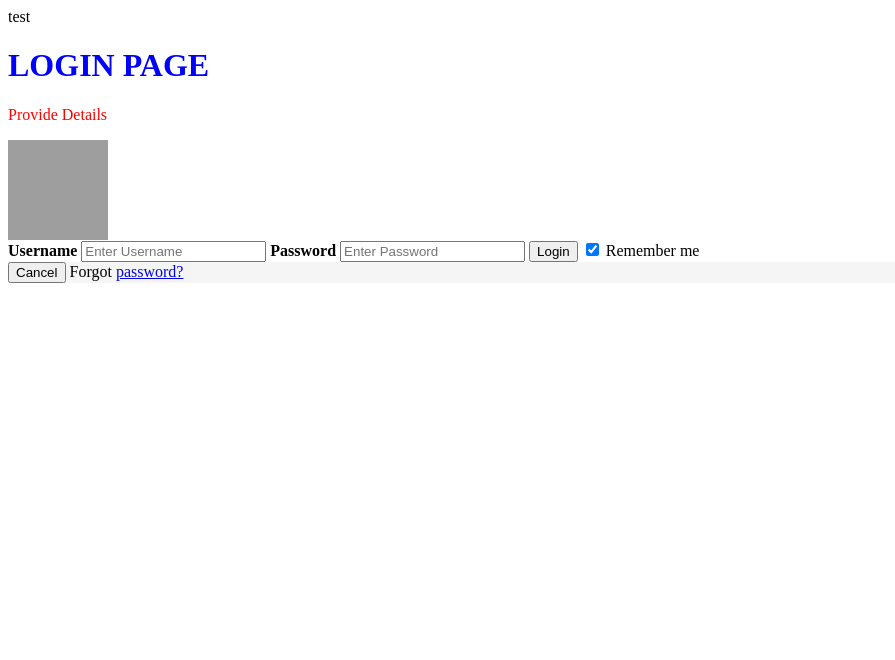
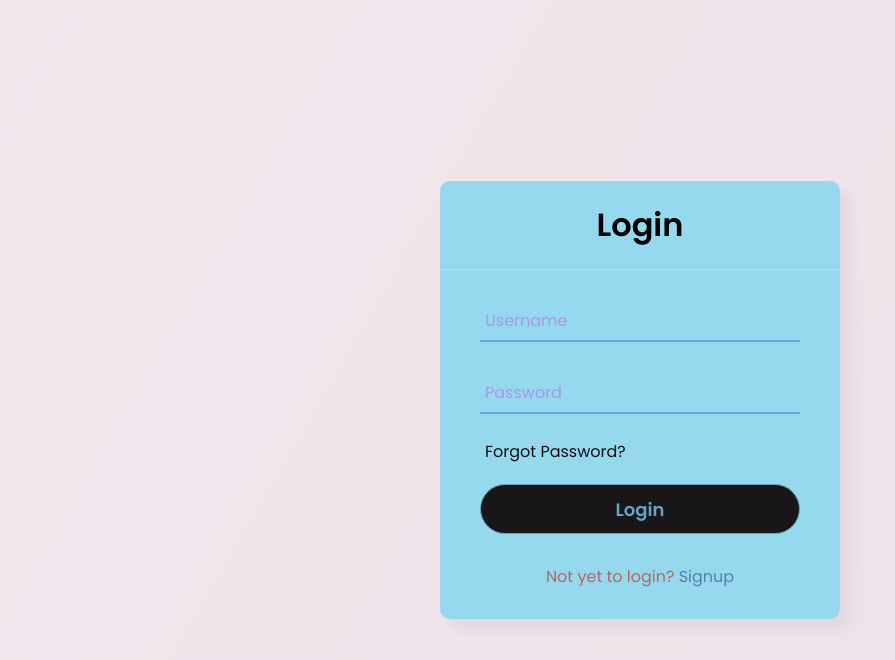
Before and after one commit to Harsha79/PersonalProject, a plain HTML site: page login.html in a window 1280 px wide. Shown: the whole page, without its empty margins (0-895 px from the left). Drawn offline with Linux system fonts and the light colour scheme; grey boxes are pictures that could not be loaded.

Commit message:
my first login page

```diff
--- /dev/null
+++ b/login.css
@@ -0,0 +1,113 @@
+@import url('https://fonts.googleapis.com/css2?family=Noto+Sans:wght@700&family=Poppins:wght@400;500;600&display=swap');
+*{
+  margin: 0;
+  padding: 0;
+  box-sizing: border-box;
+  font-family: "Poppins", sans-serif;
+}
+body{
+  margin: 0;
+  padding: 0;
+  background: linear-gradient(120deg,#f0e6ec, #ece1e8);
+  height: 100vh;
+  overflow: hidden;
+}
+.center{
+  position: absolute;
+  top: 50%;
+  left: 50%;
+  transform: translate(-50%, -50%);
+  width: 400px;
+  background: rgb(150, 217, 238);
+  border-radius: 10px;
+  box-shadow: 10px 10px 15px rgba(37, 25, 82, 0.05);
+}
+.center h1{
+  text-align: center;
+  padding: 20px 0;
+  border-bottom: 1px solid rgb(192, 219, 235);
+}
+.center form{
+  padding: 0 40px;
+  box-sizing: border-box;
+}
+form .txt_field{
+  position: relative;
+  border-bottom: 2px solid #69a3da;
+  margin: 30px 0;
+}
+.txt_field input{
+  width: 100%;
+  padding: 0 5px;
+  height: 40px;
+  font-size: 16px;
+  border: none;
+  background: none;
+  outline: none;
+}
+.txt_field label{
+  position: absolute;
+  top: 50%;
+  left: 5px;
+  color: #ae95e9;
+  transform: translateY(-50%);
+  font-size: 16px;
+  pointer-events: none;
+  transition: .5s;
+}
+.txt_field span::before{
+  content: '';
+  position: absolute;
+  top: 40px;
+  left: 0;
+  width: 0%;
+  height: 2px;
+  background: #11b86a;
+  transition: .5s;
+}
+.txt_field input:focus ~ label,
+.txt_field input:valid ~ label{
+  top: -5px;
+  color: #0d110f;
+}
+.txt_field input:focus ~ span::before,
+.txt_field input:valid ~ span::before{
+  width: 100%;
+}
+.pass{
+  margin: -5px 0 20px 5px;
+  color: #0d110e;
+  cursor: pointer;
+}
+.pass:hover{
+  text-decoration: underline;
+}
+input[type="submit"]{
+  width: 100%;
+  height: 50px;
+  border: 1px solid;
+  background: #181617;
+  border-radius: 25px;
+  font-size: 18px;
+  color: #64a3ca;
+  font-weight: 700;
+  cursor: pointer;
+  outline: none;
+}
+input[type="submit"]:hover{
+  border-color: #4daf6a;
+  transition: .5s;
+}
+.signup_link{
+  margin: 30px 0;
+  text-align: center;
+  font-size: 16px;
+  color: #b66565;
+}
+.signup_link a{
+  color: #4e83a7;
+  text-decoration: none;
+}
+.signup_link a:hover{
+  text-decoration: underline;
+}
--- a/login.html
+++ b/login.html
@@ -1,32 +1,31 @@
-<html>
-<body>
-test
-<h1 style="color:blue;">LOGIN PAGE</h1>
-
-<p style="color:red;">Provide Details</p>
-<form action="action_page.php" method="post">
-    <div class="imgcontainer">
-      <img    align="middle" src="http://wallpapercave.com/wp/wp1831078.jpg" width="100" height="100" alt="Avatar" class="avatar">
-
+<!DOCTYPE html>
+<html lang="en" dir="ltr">
+  <head>
+    <meta charset="utf-8">
+    <title>Login Form</title>
+    <link rel="stylesheet" href="login.css">
+  </head>
+  <body>
+    <div class="center">
+      <h1>Login</h1>
+      <form method="post">
+        <div class="txt_field">
+          <input type="text" required>
+          <span></span>
+          <label>Username</label>
+        </div>
+        <div class="txt_field">
+          <input type="password" required>
+          <span></span>
+          <label>Password</label>
+        </div>
+        <div class="pass">Forgot Password?</div>
+        <input type="submit" value="Login">
+        <div class="signup_link">
+          Not yet to login? <a href="#">Signup</a>
+        </div>
+      </form>
     </div>
 
-    <div class="container">
-      <label for="uname"><b>Username</b></label>
-      <input type="text" placeholder="Enter Username" name="uname" required>
-
-      <label for="psw"><b>Password</b></label>
-      <input type="password" placeholder="Enter Password" name="psw" required>
-
-      <button type="submit">Login</button>
-      <label>
-        <input type="checkbox" checked="checked" name="remember"> Remember me
-      </label>
-    </div>
-
-    <div class="container" style="background-color:whitesmoke">
-      <button type="button" class="cancelbtn">Cancel</button>
-      <span class="psw">Forgot <a href="#">password?</a></span>
-    </div>
-  </form>
-</body>
+  </body>
 </html>
```
